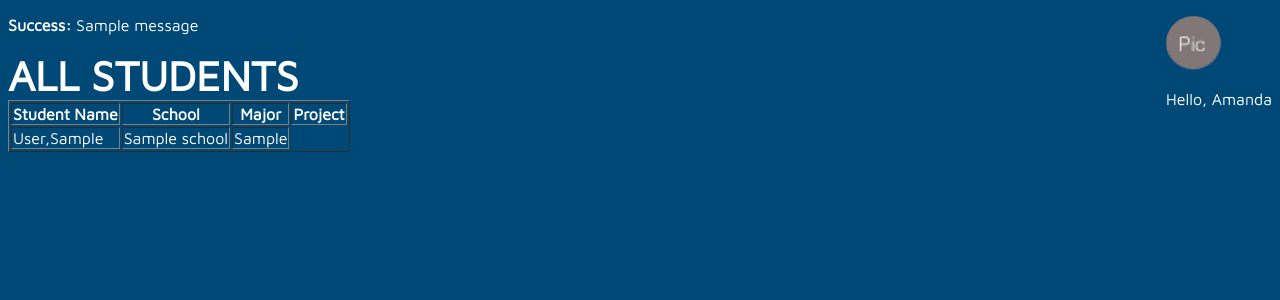
After one commit to MetaCapstoneTeam/capstoneTracker, a Django app: a page that uses c1_capstonetracker/frontend/templates/base.html in a window 1280 px wide. The commit adds this page. Shown: the top 300 px of the page. Run offline with Django 3.2, Linux system fonts and the light colour scheme; tables that the repository leaves empty hold one stand-in row (values such as "Sample post"); one stand-in notice (Sample message) is shown.

Commit message:
"adding the base.hmtl file and connecting the login in button to the starter page"

```diff
--- a/c1_capstonetracker/frontend/static/css/stylesheet.css
+++ b/c1_capstonetracker/frontend/static/css/stylesheet.css
@@ -98,6 +98,7 @@ text-decoration:underline;
   padding-top: 10px;
 }
 
+
 h1{
 	/*font-family: 'Titillium Web', sans-serif; */
 	font-family: 'Maven Pro', sans-serif;
@@ -124,3 +125,13 @@ h1{
 	width: 20%;
         height: 20%;
 }
+
+#user_info {
+  display: block;
+  float: right;
+  margin: 0;
+  margin-left: 1.5%;
+  margin-bottom: 5px;
+  padding: 0;
+  position: relative;
+}
--- /dev/null
+++ b/c1_capstonetracker/frontend/templates/base.html
@@ -0,0 +1,37 @@
+{% load staticfiles %}
+<!DOCTYPE html>
+<html>
+
+<head>
+	 <link rel="icon" href="aj_icon.ico" type="image/ico"/>
+        <link rel="stylesheet" href="../static/css/stylesheet.css"/>
+        <link href='http://fonts.googleapis.com/css?family=Syncopate' rel='stylesheet' type='text/css'>
+        <link href='http://fonts.googleapis.com/css?family=Maven+Pro' rel='stylesheet' type='text/css'>
+        <meta name="viewport" content="width=device-width,initial-scale=1.0">
+        <title>Capital One Capstone</title>
+</head>
+
+<body>
+	<div id = 'user_info'>
+		<img src="../static/img/filler_pic.png">
+		<p>Hello, Amanda </p>
+	</div>
+	<div id = 'navigation_menu'>
+
+
+	</div>
+
+	 <div id='content'>
+            {% if messages %}
+                {% for message in messages %}
+                <div class="success"><p><span class="ui-icon ui-icon-check" style="float: left; margin-right: .3em;"></span><strong>Success:</strong> {{ message }}</p>
+                </div>
+                {% endfor %}
+            {% endif %}
+            {% block content %}
+            {% endblock %}
+    	</div>
+
+</body>
+
+</html>
--- a/c1_capstonetracker/frontend/urls.py
+++ b/c1_capstonetracker/frontend/urls.py
@@ -15,8 +15,9 @@ Including another URLconf
 """
 from django.conf.urls import url
 
-from .views import index
+from .views import index, home_page
 
 urlpatterns = [
-    url(r'^$', index, name='home')
+    url(r'^$', index, name='home'),
+    url(r'^$', home_page, name='home_page')
 ]
--- a/c1_capstonetracker/frontend/views.py
+++ b/c1_capstonetracker/frontend/views.py
@@ -6,3 +6,7 @@ from django.shortcuts import render
 def index(request):
     """Return Homepage for Capstone Tracker."""
     return render(request, 'index.html')
+
+def home_page(request):
+	"""Return openning page for Capstone Tracker."""
+	return render(request, '../projectTracker/templates/home_page.html')
--- a/c1_capstonetracker/projectTracker/templates/project_details.html
+++ b/c1_capstonetracker/projectTracker/templates/project_details.html
@@ -1,8 +1,9 @@
+
+{% extends "base.html" %}
 {% load tz %}
 {% block content %}
 
 <h1>{{ project.name }}</h1>
 
-<p>{{ project.team.name }}</p>
 
 {% endblock %}
--- a/c1_capstonetracker/projectTracker/templates/project_list.html
+++ b/c1_capstonetracker/projectTracker/templates/project_list.html
@@ -1,3 +1,5 @@
+
+{% extends "base.html" %}
 {% load tz %}
 {% block content %}
 
--- /dev/null
+++ b/c1_capstonetracker/projectTracker/templates/student_list.html
@@ -0,0 +1,28 @@
+
+{% extends "base.html" %}
+{% load tz %}
+{% block content %}
+
+<h1>All Students</h1>
+
+<table border=1>
+    <thead>
+        <tr>
+            <th>Student Name</th>
+            <th>School</th>
+            <th>Major</th>
+            <th>Project </th>
+        </tr>
+    </thead>
+    <tbody>
+        {% for student in students %}
+        <tr>
+            <td>{{ student.last_name }},{{ student.first_name }}</td>
+            <td>{{ student.school.name }}</td>
+            <td>{{ student.major }}</td>
+        </tr>
+        {% endfor %}
+    </tbody>
+</table>
+
+{% endblock %}
--- a/c1_capstonetracker/projectTracker/urls.py
+++ b/c1_capstonetracker/projectTracker/urls.py
@@ -3,6 +3,8 @@ from django.conf.urls import url
 from .views import *
 
 urlpatterns = [
+    url(r'^$', home_page, name='home_page'),
     url(r'^projectlist/$', project_list, name='project_list'),
     url(r'^projectdetails/([0-9]+)/', project_details, name='project_details'),
+    url(r'^studentlist/$', student_list, name='student_list'),
 ]
--- a/c1_capstonetracker/projectTracker/views.py
+++ b/c1_capstonetracker/projectTracker/views.py
@@ -1,6 +1,11 @@
 from django.shortcuts import render
 
-from .models import Project
+from .models import Project, Student
+
+
+def home_page(request):
+    """Show the home page."""
+    return render(request, 'home_page.html')
 
 
 def project_list(request):
@@ -16,3 +21,10 @@ def project_details(request, project_id):
     project = Project.objects.get(id=project_id)
     context['project'] = project
     return render(request, 'project_details.html', context)
+
+
+def student_list(request):
+    """Show the list of Students."""
+    context = {}
+    context['students'] = Student.objects.all()
+    return render(request, 'student_list.html', context)
```
Also changed, not shown: c1_capstonetracker/frontend/templates/index.html (+4 -14 lines), c1_capstonetracker/projectTracker/templates/home_page.html (added, +12 -0 lines), c1_capstonetracker/frontend/static/img/filler_pic.png (added), c1_capstonetracker/projectTracker/migrations/0007_remove_project_team.py (added), c1_capstonetracker/projectTracker/migrations/0008_project_employee_team.py (added), c1_capstonetracker/projectTracker/migrations/0009_auto_20151022_1410.py (added), 1 other file.
